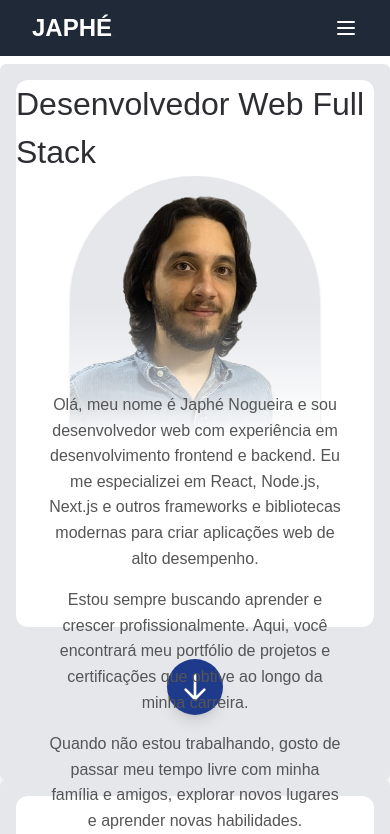
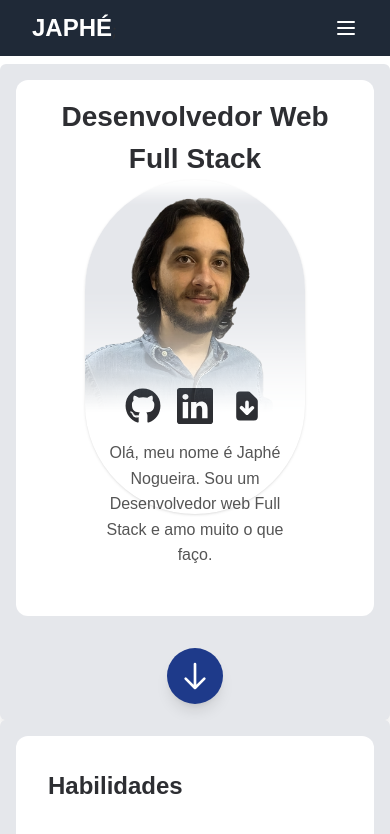
Before and after one commit to cafe51/portfolio-site, a Next.js app: page / in a window 390 px wide. Shown: the top 834 px of the page. Built offline with nearby package versions, Linux system fonts and the light colour scheme.

Commit message:
tela inicial refeita para versao mobile

```diff
--- a/src/app/components/About.tsx
+++ b/src/app/components/About.tsx
@@ -1,39 +1,32 @@
 /* eslint-disable react/jsx-curly-spacing */
 import { NextPage } from 'next';
 import ProfileImageCard from '../subComponents/ProfileImageCard';
-import ProfileDescriptionCard from '../subComponents/ProfileDescriptionCard';
+// import ProfileDescriptionCard from '../subComponents/ProfileDescriptionCard';
 import ScrollDownButton from '../subComponents/ScrollDownButton';
 import { HiDocumentDownload } from 'react-icons/hi';
 import { BsLinkedin } from 'react-icons/bs';
 import { FaGithub } from 'react-icons/fa';
-import ProfileTitleCard from '../subComponents/ProfileTitleCard';
+// import ProfileTitleCard from '../subComponents/ProfileTitleCard';
 
 const About: NextPage = () => {
     return (
-        <section id="about" className="bg-gray-200 p-4 md:p-8 lg:p-8 relative shadow-xl rounded-md h-full">
-            <div className="bg-white flex justify-center mx-auto sm:p-4 rounded-xl h-4/5">
+        <section id="about" className="bg-gray-200 p-4 md:p-8 lg:p-8 relative shadow-xl rounded-md">
+            <div className="bg-white flex justify-center mx-auto sm:p-4 rounded-xl">
                 { /* Seção visível apenas em telas pequenas */ }
-                <div className="md:hidden">
-                    <div>
-                        <ProfileTitleCard
-                            profileAndTitleCardDivClasses=''
-                            titleClasses=''
-                        />
+                <div className="md:hidden flex flex-col items-center justify-center ">
+                    <div className='flex flex-col items-center pt-4'>
+                        <div className='w-full flex flex-col justify-center text-center '>
+                            <h1 className=' text-[28px] font-bold'>Desenvolvedor Web</h1>
+                            <h1 className=' text-[28px] font-bold'>Full Stack</h1>
                         </div>
-                    <div>
+                    </div>
                     <ProfileImageCard
+                        imageSize = { 220 }
                         isMobile = { true }
                         tailwindClassInDiv={
                             `
-                                relativez-0
-
-                                md:w-1/3
+                            relative
                             mx-auto
-                                md:mx-0
-                                mb-6
-                                md:mb-0
-                                md:mr-8
-                                overflow-hidden
                             max-h-64
                             flex
                             flex-col
@@ -42,14 +35,18 @@ const About: NextPage = () => {
                         }
                         tailwindClassInImgTag = { '' }
                     />
+                    <div className='-mt-12 w-2/4 mb-12 flex flex-col justify-center items-center text-center text-base '>
+                        <div className='flex flex-row gap-4'>
+                            <FaGithub size={ 36 }/>
+                            <BsLinkedin size={ 36 }/>
+                            <HiDocumentDownload size={ 36 }/>
                         </div>
-                    <div>
-                        <ProfileDescriptionCard />
+                        <p className='pt-4'>Olá, meu nome é Japhé Nogueira. Sou um Desenvolvedor web Full Stack e amo muito o que faço.</p>
                     </div>
                 </div>
                 { /* Seção visível apenas em telas medias */ }
                 <div className="hidden lg:hidden md:flex flex-col items-center ">
-                    <div className='pt-4 fixed w-3/4 flex flex-col items-center'>
+                    <div className='pt-4 absolute w-3/4 flex flex-col items-center'>
                         <div className='text-end'>
                             <h1 className=' text-[48px] font-bold'>Desenvolvedor Web</h1>
                             <h1 className=' text-[48px] font-bold'>Full Stack</h1>
@@ -57,11 +54,12 @@ const About: NextPage = () => {
                     </div>
                     <div className="w-full flex flex-row items-start justify-center gap-4  pt-20">
                         <ProfileImageCard
+                            imageSize = { 250 }
                             isMobile = { false }
                             tailwindClassInDiv={ 'flex items-center mt-4' }
                             tailwindClassInImgTag = { 'max-h-96' }
                         />
-                        <div className='pt-32 flex flex-col justify-center items-start w-2/6 text-xl  '>
+                        <div className='pt-24 flex flex-col justify-center items-start w-2/6 text-xl  '>
                             <p>Olá, meu nome é Japhé Nogueira. Sou um Desenvolvedor web Full Stack e amo muito o que faço.</p>
                             <div className='flex flex-row gap-4 pt-4  '>
                                 <FaGithub size={ 36 }/>
@@ -74,6 +72,7 @@ const About: NextPage = () => {
                 { /* Seção visível apenas em telas grandes */ }
                 <div className="hidden lg:flex flex-row w-4/5 justify-center ">
                     <ProfileImageCard
+                        imageSize = { 250 }
                         isMobile = { false }
                         tailwindClassInDiv={ 'flex items-center' }
                         tailwindClassInImgTag = { 'max-h-96' }
@@ -82,7 +81,6 @@ const About: NextPage = () => {
                         <div className='pt-4 w-5/6 flex flex-col items-center'>
                             <div className='w-full flex flex-row justify-center text-center'>
                                 <h1 className=' text-[48px] font-bold'>Desenvolvedor Web Full Stack</h1>
-
                             </div>
                         </div>
                         <div className='text-center w-full text-2xl '>
--- a/src/app/subComponents/ProfileImageCard.tsx
+++ b/src/app/subComponents/ProfileImageCard.tsx
@@ -3,11 +3,12 @@ import Image from 'next/image';
 type ProfileProps = {
     tailwindClassInDiv: string,
     tailwindClassInImgTag: string,
+    imageSize: number;
     isMobile: boolean
 }
 
-const ProfileImageCard = ({ tailwindClassInDiv, tailwindClassInImgTag, isMobile }: ProfileProps) => {
-    const imgSrc = isMobile ? '/images/profile_mobile6.png' : '/images/ProfileImageSite2.png';
+const ProfileImageCard = ({ tailwindClassInDiv, tailwindClassInImgTag, isMobile, imageSize }: ProfileProps) => {
+    const imgSrc = isMobile ? '/images/profile_mobile7.png' : '/images/ProfileImageSite2.png';
     return (
         <div className={ `${tailwindClassInDiv}` }>
             <Image
@@ -18,7 +19,7 @@ const ProfileImageCard = ({ tailwindClassInDiv, tailwindClassInImgTag, isMobile
                 ` }
                 src={ imgSrc }
                 alt="Sua imagem"
-                width='250'
+                width={ imageSize }
                 // fill={ true }
                 height={ 0 }
             />
```
Also changed, not shown: public/images/profile_mobile7.png (added). Lines whose indentation alone changed are shown as unchanged.
